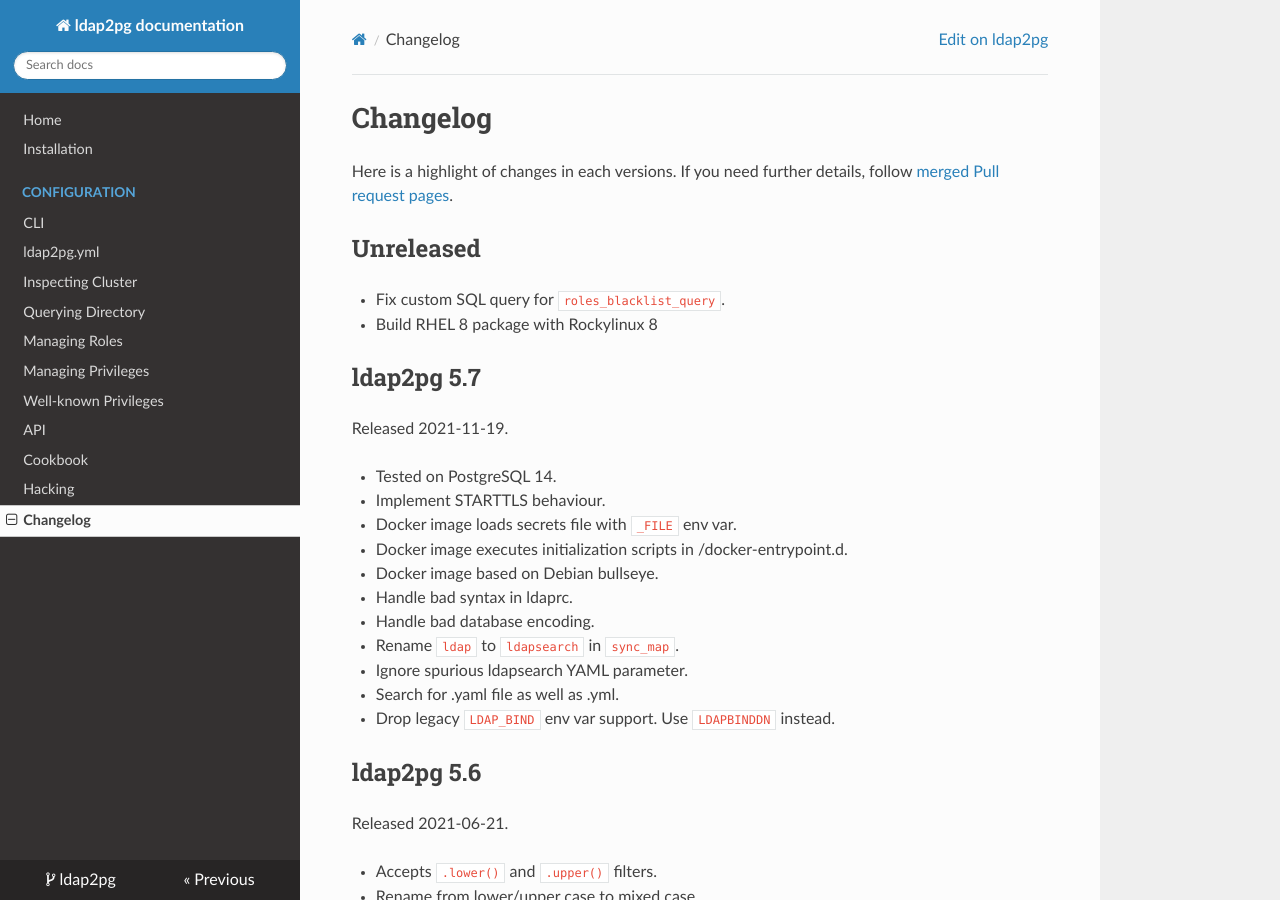
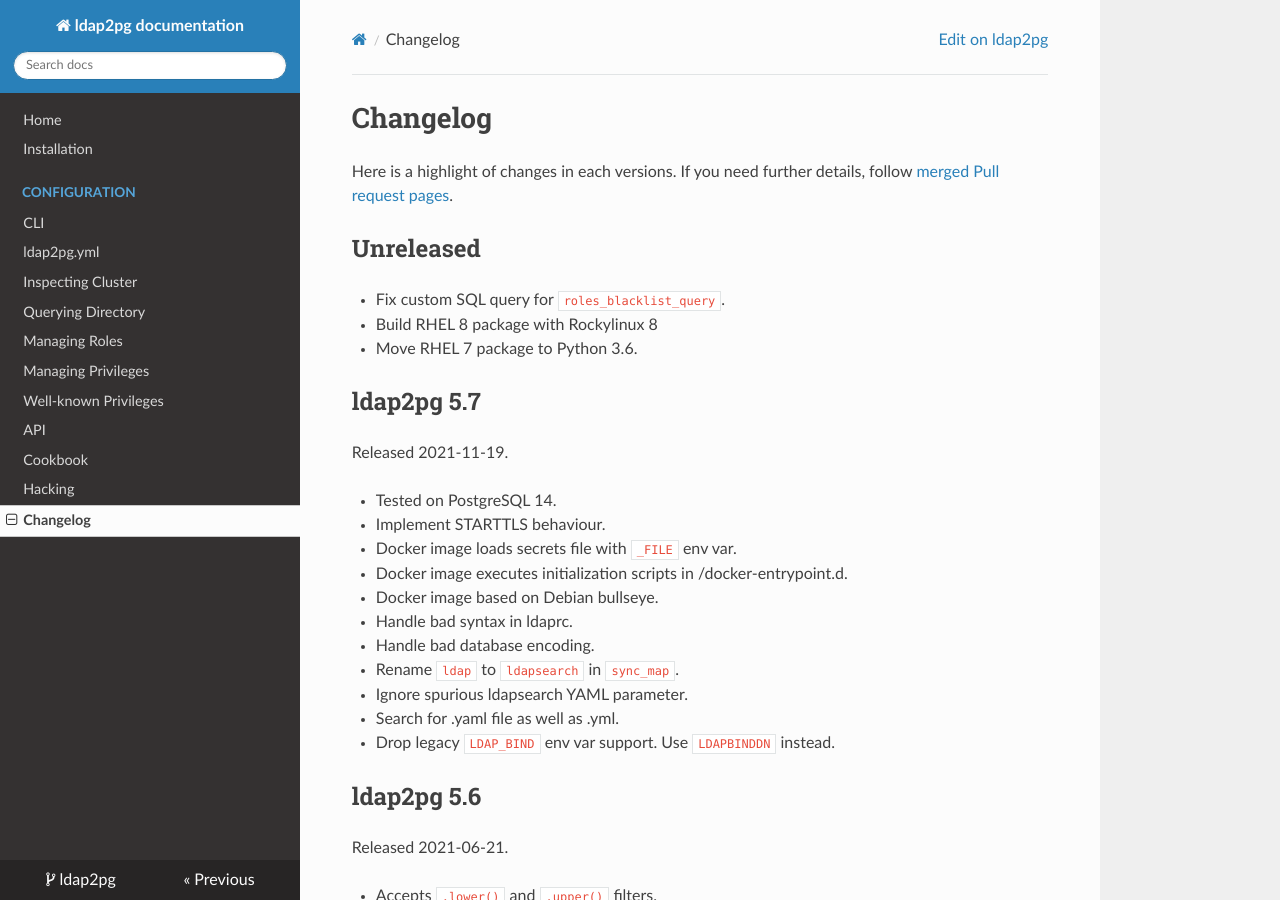
Before and after one commit to dalibo/ldap2pg, an MkDocs documentation site: the page built from docs/changelog.md, in a window 1280 px wide and 900 px high. Built offline with MkDocs 1.6.1, drawn with Linux system fonts in a browser that asks for light colours; nearby versions of some CDN libraries.

Commit message:
rhel7: Move to Python 3.6

```diff
--- a/docs/changelog.md
+++ b/docs/changelog.md
@@ -11,6 +11,7 @@
 
 - Fix custom SQL query for `roles_blacklist_query`.
 - Build RHEL 8 package with Rockylinux 8
+- Move RHEL 7 package to Python 3.6.
 
 
 # ldap2pg 5.7
```
Also changed, not shown: 3 other files.
